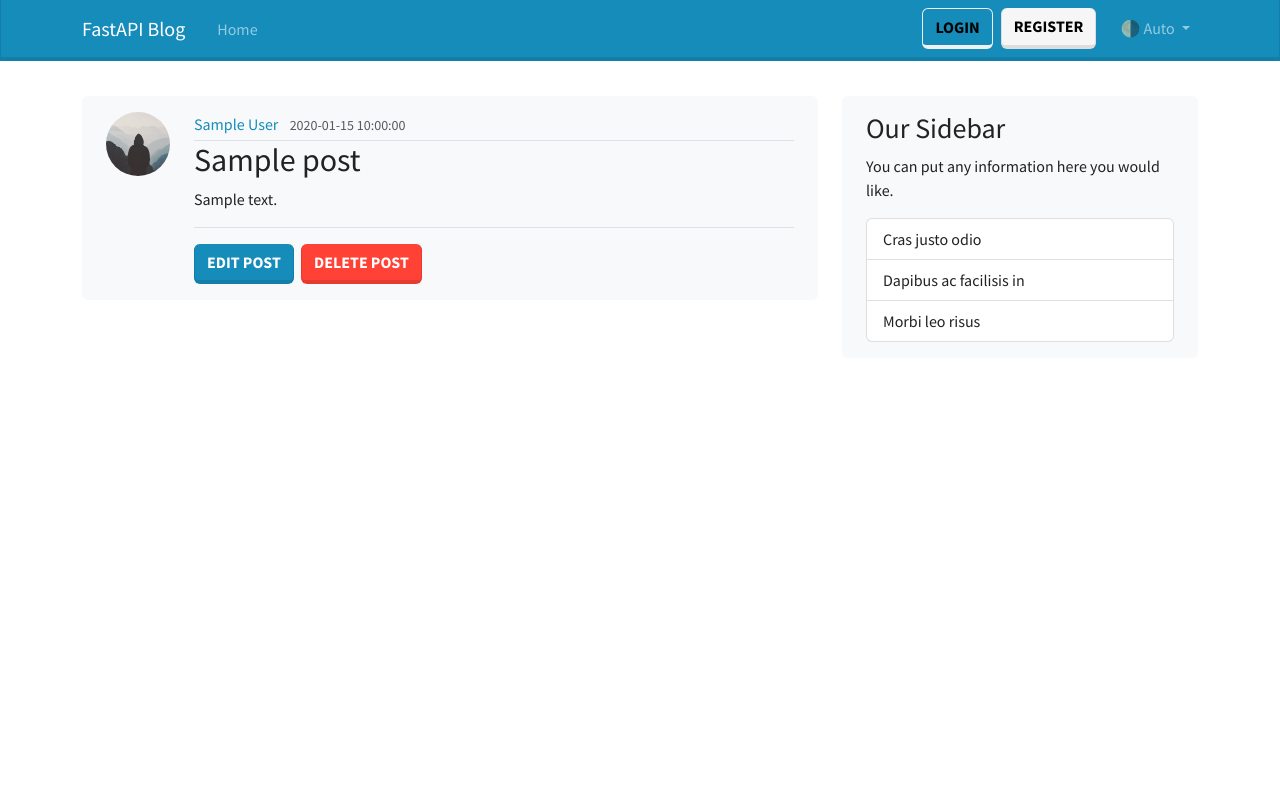
After one commit to egorpon/fastapi-blog-post, a FastAPI app: template templates/post.html in a window 1280 px wide. The commit adds this page. Run offline with FastAPI, Linux system fonts and the light colour scheme; the template is opened without the code that fills it: most values are stand-ins (such as "Sample title", 1, 10 or a date in 2020); some libraries are stand-ins or nearby versions.

Commit message:
feat: add single post and error template. add get_post and post_page view. add validation and error handler

```diff
--- a/main.py
+++ b/main.py
@@ -1,6 +1,9 @@
-from fastapi import FastAPI, Request
+from fastapi import FastAPI, Request, HTTPException, status
 from fastapi.templating import Jinja2Templates
 from fastapi.staticfiles import StaticFiles
+from fastapi.exceptions import RequestValidationError
+from fastapi.responses import JSONResponse
+from starlette.exceptions import HTTPException as StarletteHTTPException
 
 app = FastAPI()
 
@@ -25,6 +28,7 @@ posts: list[dict] = [
     },
     {
         "id": 3,
+        "title": "is Python the best programming language?",
         "date_posted": "jun 7, 2012",
         "author": "Nick",
         "content": "eodjakdasjdkadkjaskjdkjasjdka",
@@ -35,10 +39,74 @@ posts: list[dict] = [
 @app.get("/", include_in_schema=False, name="home")
 @app.get("/posts", include_in_schema=False, name="posts")
 def home(request: Request):
-    context = {"posts": posts}
+    context = {"posts": posts, "title": "Home"}
     return templates.TemplateResponse(request, "home.html", context=context)
+
+
+@app.get("/post/{post_id}", include_in_schema=False, name="post")
+def post_page(request: Request, post_id: int):
+    for post in posts:
+        if post.get("id") == post_id:
+            context = {
+                "post": post,
+                "title": post["title"][:50],
+            }
+            return templates.TemplateResponse(request, "post.html", context=context)
+    raise HTTPException(status_code=status.HTTP_404_NOT_FOUND, detail="Post not found")
 
 
 @app.get("/api/posts")
 def get_posts():
     return posts
+
+
+@app.get("/api/post/{post_id}")
+def get_post(post_id: int):
+    for post in posts:
+        if post.get("id") == post_id:
+            return post
+    raise HTTPException(status_code=status.HTTP_404_NOT_FOUND, detail="Post not found")
+
+
+@app.exception_handler(StarletteHTTPException)
+def general_http_exception_handler(request: Request, exception: StarletteHTTPException):
+    message = (
+        exception.detail
+        if exception.detail
+        else "An error occured. Please check your request and try again."
+    )
+
+    if request.url.path.startswith("/api"):
+        return JSONResponse(
+            status_code=exception.status_code, content={"detail": message}
+        )
+
+    return templates.TemplateResponse(
+        request,
+        "error.html",
+        context={
+            "status_code": exception.status_code,
+            "title": exception.status_code,
+            "message": message,
+        },
+        status_code=exception.status_code,
+    )
+
+
+@app.exception_handler(RequestValidationError)
+def validation_exception_handler(request: Request, exception: RequestValidationError):
+    if request.url.path.startswith("/api"):
+        return JSONResponse(
+            status_code=status.HTTP_422_UNPROCESSABLE_CONTENT,
+            content={"detail": exception.errors()},
+        )
+    return templates.TemplateResponse(
+        request,
+        "error.html",
+        context={
+            "status_code": status.HTTP_422_UNPROCESSABLE_CONTENT,
+            "title": status.HTTP_422_UNPROCESSABLE_CONTENT,
+            "message": "Invalid request. Please check your input and try again.",
+        },
+        status_code=status.HTTP_422_UNPROCESSABLE_CONTENT,
+    )
--- a/templates/home.html
+++ b/templates/home.html
@@ -14,7 +14,9 @@
       <small class="text-body-secondary">{{ post.date_posted }}</small>
     </div>
     <h2>
-      <a class="article-title text-reset text-decoration-none" href="#"
+      <a
+        class="article-title text-reset link-primary text-decoration-none"
+        href="{{url_for('post', post_id=post.id)}}"
         >{{ post.title | default("Title hasn't been set")}}</a
       >
     </h2>
--- a/templates/layout.html
+++ b/templates/layout.html
@@ -3,7 +3,7 @@
   <head>
     <meta charset="UTF-8" />
     <meta name="viewport" content="width=device-width, initial-scale=1.0" />
-    <title>FastAPI Blog</title>
+    <title>{{ title}}</title>
     <link
       href="https://cdn.jsdelivr.net/npm/bootstrap@5.3.3/dist/css/bootstrap.min.css"
       rel="stylesheet"
--- /dev/null
+++ b/templates/post.html
@@ -0,0 +1,67 @@
+{% extends "layout.html" %} {% block content %}
+
+<article class="d-flex gap-4 py-3 px-4 mb-4 bg-body-tertiary rounded">
+  <img
+    class="rounded-circle article-img flex-shrink-0"
+    src="{{ url_for('static', path='/profile_pics/default.jpg') }}"
+    alt="{{ post.author }}'s profile picture"
+    width="64"
+    height="64"
+    loading="lazy"
+  />
+  <div class="flex-grow-1">
+    <div class="border-bottom pb-1">
+      <a class="me-2 text-decoration-none" href="#">{{ post.author }}</a>
+      <small class="text-body-secondary">{{ post.date_posted }}</small>
+    </div>
+    <h2>
+      <a class="article-title text-decoration-none text-reset">
+        {{ post.title | default("Title hasn't been set") }}
+      </a>
+    </h2>
+    <p class="article-content">{{ post.content }}</p>
+    <div class="post-actions mt-3 pt-3 border-top">
+      <a class="btn btn-primary me-1" href="#">Edit Post</a>
+      <button
+        type="button"
+        class="btn btn-danger"
+        data-bs-toggle="modal"
+        data-bs-target="#deleteModal"
+      >
+        Delete Post
+      </button>
+    </div>
+  </div>
+</article>
+
+<div class="modal fade" id="deleteModal" tabindex="-1">
+  <div class="modal-dialog" role="document">
+    <div class="modal-content">
+      <div class="modal-header">
+        <h5 class="modal-title">Delete Post?</h5>
+        <button
+          type="button"
+          class="btn-close"
+          data-bs-dismiss="modal"
+          aria-label="Close"
+        >
+          <span aria-hidden="true"></span>
+        </button>
+      </div>
+      <div class="modal-body">
+        <p>
+          Are you sure you want to delete this post? The action cannot be
+          undone.
+        </p>
+      </div>
+      <div class="modal-footer">
+        <button type="button" class="btn btn-danger">Delete</button>
+        <button type="button" class="btn btn-secondary" data-bs-dismiss="modal">
+          Close
+        </button>
+      </div>
+    </div>
+  </div>
+</div>
+
+{% endblock content %}
```
Also changed, not shown: templates/error.html (added, +9 -0 lines).
